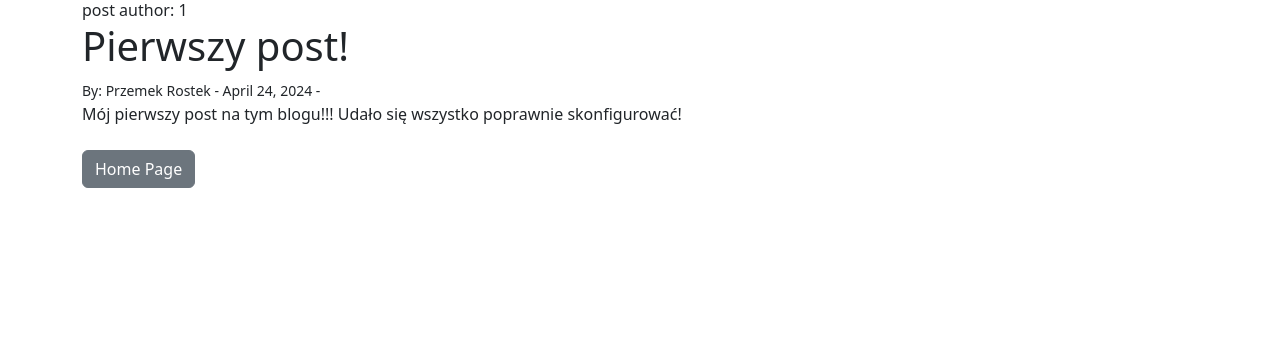
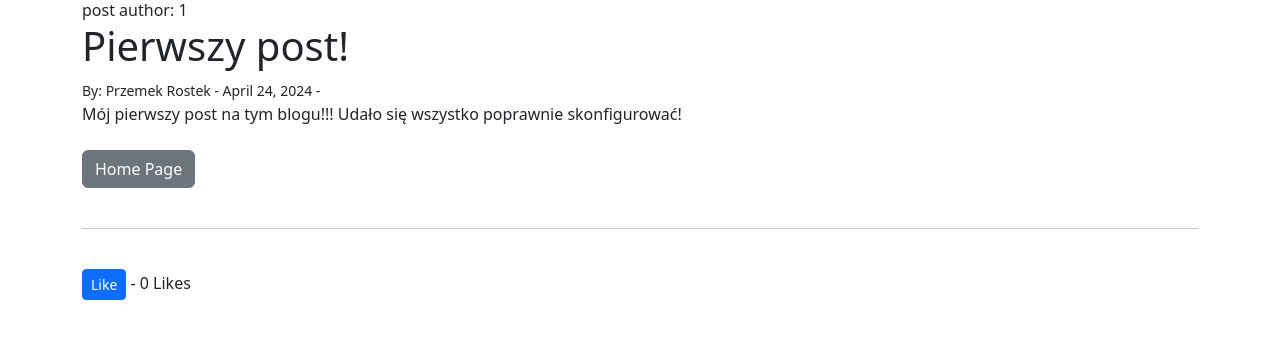
Before and after one commit to Rochu990/Django-Blog-Tutorial, a Django app: page /article/1 in a window 1280 px wide. Shown: the part 106-445 px from the top of the page. Run offline with Django 5.2, Linux system fonts and the light colour scheme; data comes from the database, SQL or seed files in the repository; both versions use the stored data as it was after the commit.

Commit message:
Dodano mozliwsoc lajkowania postow oraz licznik lajkow pod kazdym postem

```diff
--- a/ablog/theblog/models.py
+++ b/ablog/theblog/models.py
@@ -22,6 +22,10 @@ class Post(models.Model):
     body = models.TextField()
     post_date = models.DateField(auto_now_add=True)
     category = models.CharField(max_length=255, default="coding")
+    likes = models.ManyToManyField(User, related_name="blog_post")
+
+    def total_likes(self):
+        return self.likes.count()
 
     def __str__(self):
         return self.title + " | " + str(self.author)
--- a/ablog/theblog/templates/article_details.html
+++ b/ablog/theblog/templates/article_details.html
@@ -29,4 +29,14 @@ post author: {{ post.author.id }}
     <br/><br/>
     <a href="{% url 'home' %}" class="btn btn-secondary">Home Page</a>
 
+    <br/><br/>
+    <hr>
+    <br/>
+    <form action='{% url 'like_post' post.pk %}' method="POST">
+        {% csrf_token %}
+        <button type='submit', name="post_id", value="{{ post.id }}",
+        class="btn btn-primary btn-sm">Like</button> - {{ total_likes }}
+        Likes
+    </form>
+
 {% endblock%}
--- a/ablog/theblog/urls.py
+++ b/ablog/theblog/urls.py
@@ -10,6 +10,7 @@ from .views import (
     DeletePostView,
     HomeViev,
     UpdatePostView,
+    LikeView,
 )
 
 urlpatterns = [
@@ -22,4 +23,5 @@ urlpatterns = [
     path("add_category/", AddCategoryView.as_view(), name="add_category"),
     path("category/<str:cats>/", CategoryView, name="category"),
     path("category-list/", CategoryListView, name="category-list"),
+    path("like/<int:pk>", LikeView, name='like_post')
 ]
--- a/ablog/theblog/views.py
+++ b/ablog/theblog/views.py
@@ -1,5 +1,6 @@
-from django.shortcuts import render
-from django.urls import reverse_lazy
+from django.http import HttpResponseRedirect
+from django.shortcuts import get_object_or_404, render
+from django.urls import reverse, reverse_lazy
 from django.views.generic import (
     CreateView,
     DeleteView,
@@ -13,6 +14,12 @@ from .models import Category, Post
 
 # def home(request):
 #     return render(request, 'home.html', {})
+
+
+def LikeView(request, pk):
+    post = get_object_or_404(Post, id=request.POST.get("post_id"))
+    post.likes.add(request.user)
+    return HttpResponseRedirect(reverse("article-detail", args=[str(pk)]))
 
 
 class HomeViev(ListView):
@@ -53,7 +60,10 @@ class ArticleDetailView(DetailView):
     def get_context_data(self, *args, **kwargs):
         cat_menu = Category.objects.all()
         context = super(ArticleDetailView, self).get_context_data(*args, **kwargs)
+        stuff = get_object_or_404(Post, id=self.kwargs['pk'])
+        total_likes = stuff.total_likes()
         context["cat_menu"] = cat_menu
+        context["total_likes"] = total_likes
         return context
 
 
```
Also changed, not shown: ablog/db.sqlite3, ablog/theblog/migrations/0005_post_likes.py (added). Lines whose indentation alone changed are shown as unchanged.
